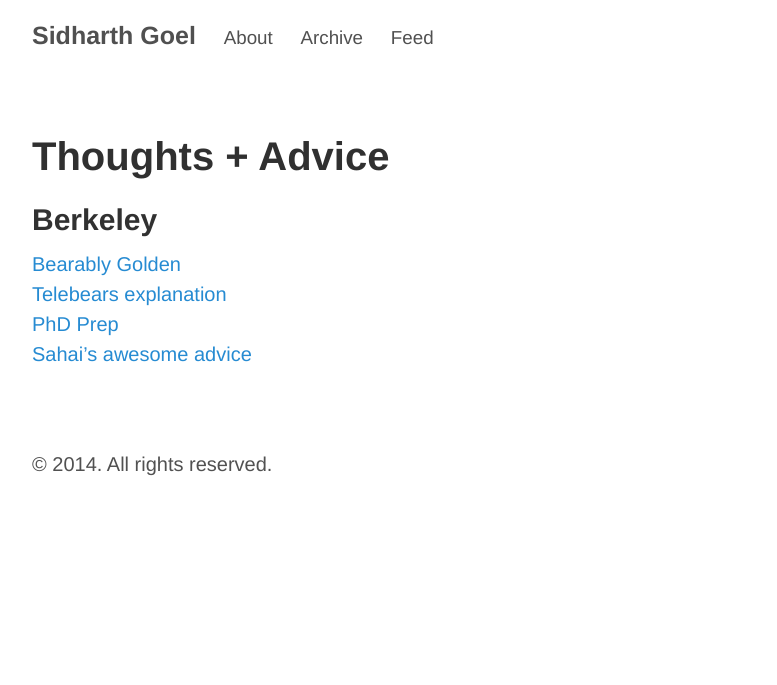
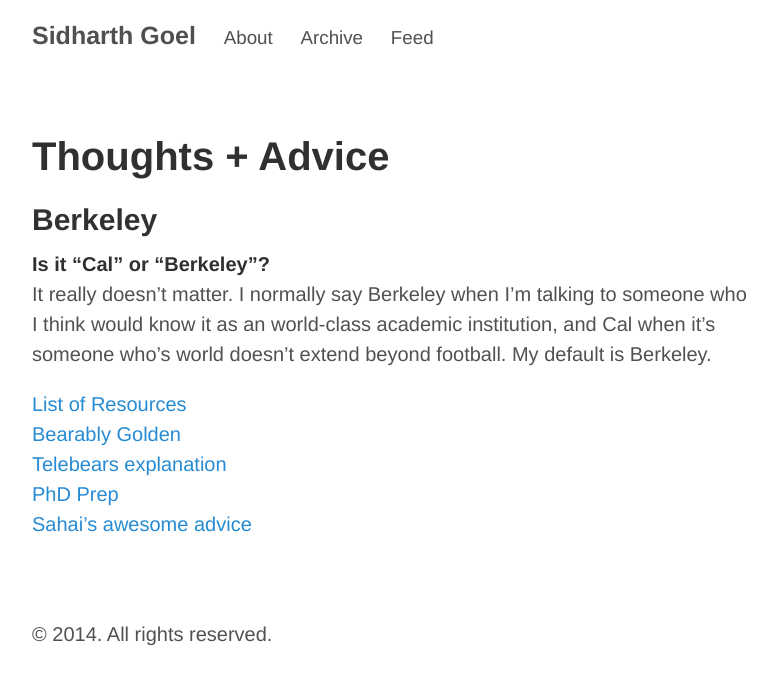
Before and after one commit to sidharthgoel/sidharthgoel.github.io, a Jekyll site: the page built from thoughts.md, in a window 1280 px wide. Shown: the top 685 px of the page, without its empty margins (248-1025 px from the left). Built offline with Jekyll 4.4.1, drawn with Linux system fonts in a browser that asks for light colours; Markdown is read by kramdown in place of the engine named in the settings.

Commit message:
added advice

```diff
--- a/thoughts.md
+++ b/thoughts.md
@@ -5,6 +5,10 @@ title: Thoughts + Advice
 
 ## Berkeley
 
+**Is it "Cal" or "Berkeley"?**
+It really doesn't matter. I normally say Berkeley when I'm talking to someone who I think would know it as an world-class academic institution, and Cal when it's someone who's world doesn't extend beyond football. My default is Berkeley.
+
+[List of Resources](http://www.ocf.berkeley.edu/~vlo/BerkeleyResources.php#textbooks)
 [Bearably Golden](http://bearablygolden.tumblr.com/)
 [Telebears explanation](http://talk.collegeconfidential.com/university-california-berkeley/945397-how-exactly-does-telebears-work.html)
 [PhD Prep](https://sites.google.com/site/markborgschulte/berkeleyclassesirecommend)
```
